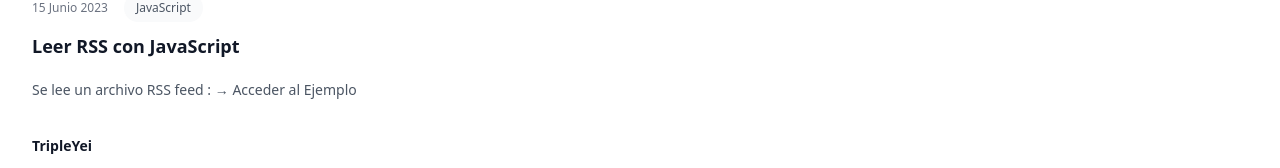
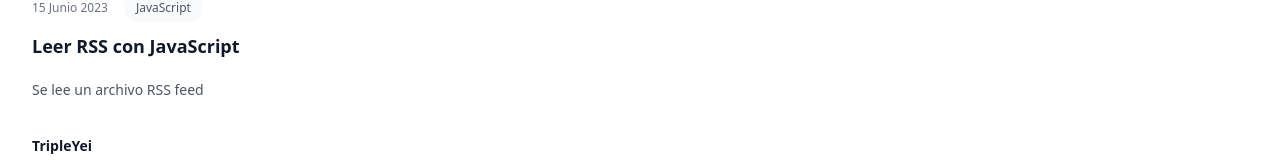
Before and after one commit to TripleYei/tailwind_css, a plain HTML site: page index.html in a window 1280 px wide. Shown: the part 1076-1244 px from the top of the page. Drawn offline with nearby package versions, Linux system fonts and the light colour scheme.

Commit message:
Update index.html

```diff
--- a/index.html
+++ b/index.html
@@ -84,8 +84,8 @@
               Leer RSS con JavaScript
             </a>
           </h3>
-          <p class="mt-5 line-clamp-3 text-sm leading-6 text-gray-600">Se lee un archivo RSS feed : &rarr;
-          	<a href="https://tripleyei.github.io/rss_reader/">Acceder al Ejemplo</a></p>
+          <p class="mt-5 line-clamp-3 text-sm leading-6 text-gray-600">Se lee un archivo RSS feed </p>
+
         </div>
         <div class="relative mt-8 flex items-center gap-x-4">
 
```
